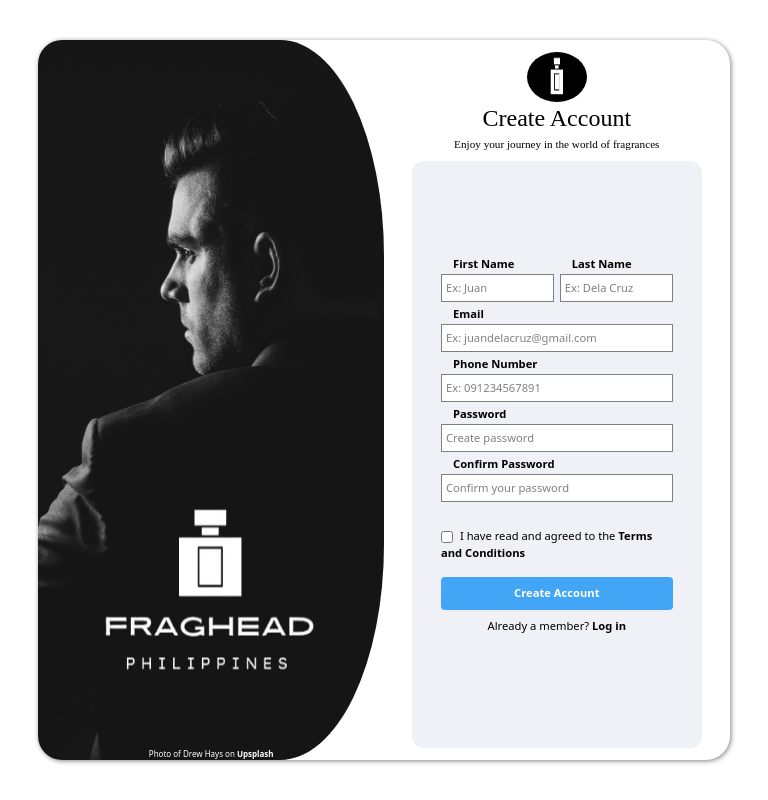
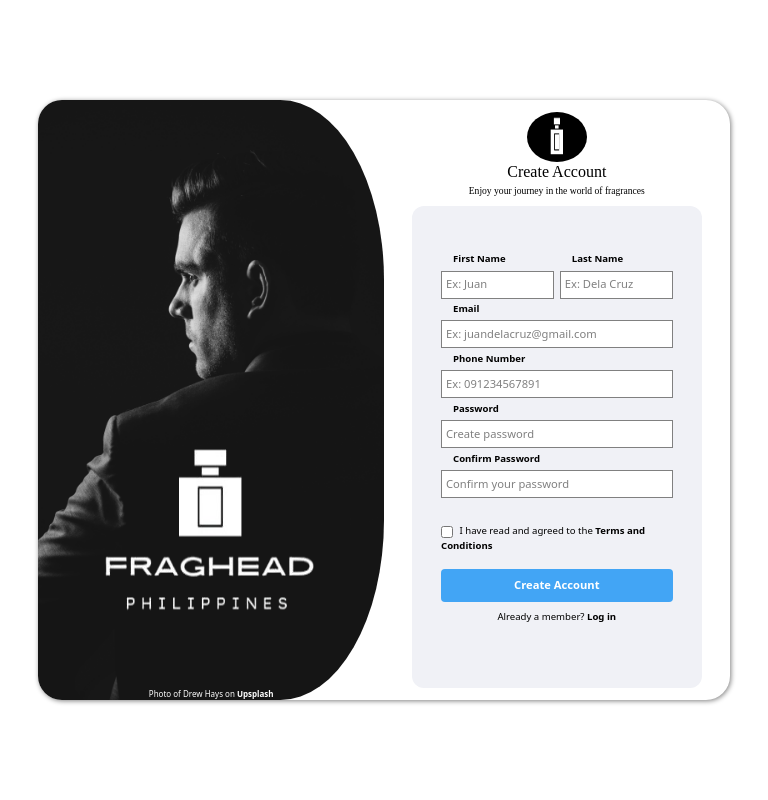
Before and after one commit to alcncrl/odin_signupform, a plain HTML site: page index.html in a window 768 px wide. Drawn offline with Linux system fonts and the light colour scheme; a web font is replaced by a local one.

Commit message:
Updated media queries

```diff
--- a/style.css
+++ b/style.css
@@ -72,7 +72,7 @@ h6 {
 
 .main_container {
   display: flex;
-  height: 90vh;
+  height: 600px;
   width: 90%;
   border-radius: 24px;
   box-shadow: 1px 1px 5px gray;
@@ -83,6 +83,7 @@ h6 {
   flex-direction: column;
   justify-content: end;
   align-items: center;
+  height: auto;
   width: 50%;
   background-image: url(./images/bg_1.jpg);
   background-position: center;
@@ -109,6 +110,7 @@ h6 {
   flex-direction: column;
   align-items: center;
   padding: 12px;
+  height: auto;
   width: 50%;
 }
 
@@ -184,14 +186,14 @@ form {
 
 .error_logs {
   position: relative;
-  height: auto;
   width: 100%;
   padding-left: 18px;
-  font-size: 10px;
+  font-size: 0.6rem;
   translate: 0px -18px;
   font-style: italic;
   color: var(--errorColor);
 }
+
 .terms_container {
   font-size: 0.7rem;
   width: 100%;
@@ -276,7 +278,26 @@ a:hover {
 }
 
 /* Media */
-@media only screen and (max-width: 653px) {
+@media only screen and (max-width: 890px) and (min-width: 654px) {
+  .div_title {
+    font-size: 1rem;
+  }
+
+  .div_desc,
+  .input_label,
+  .terms_container,
+  .login_link,
+  input,
+  button {
+    font-size: 0.6rem;
+  }
+
+  .error_logs {
+    font-size: 0.5rem;
+  }
+}
+
+@media only screen and (max-width: 654px) {
   div.main_container {
     width: 420px;
     height: 620px;
```
